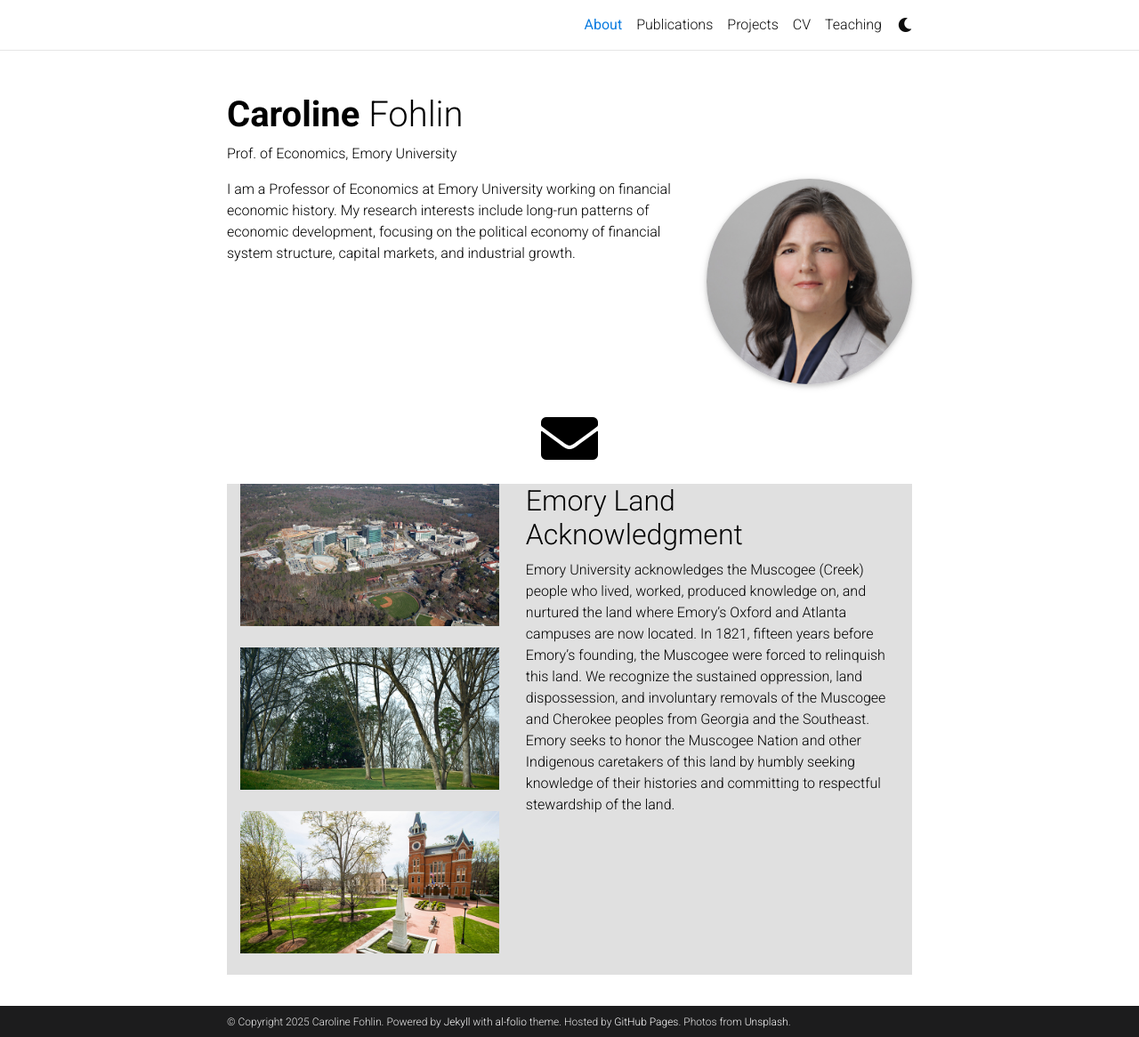
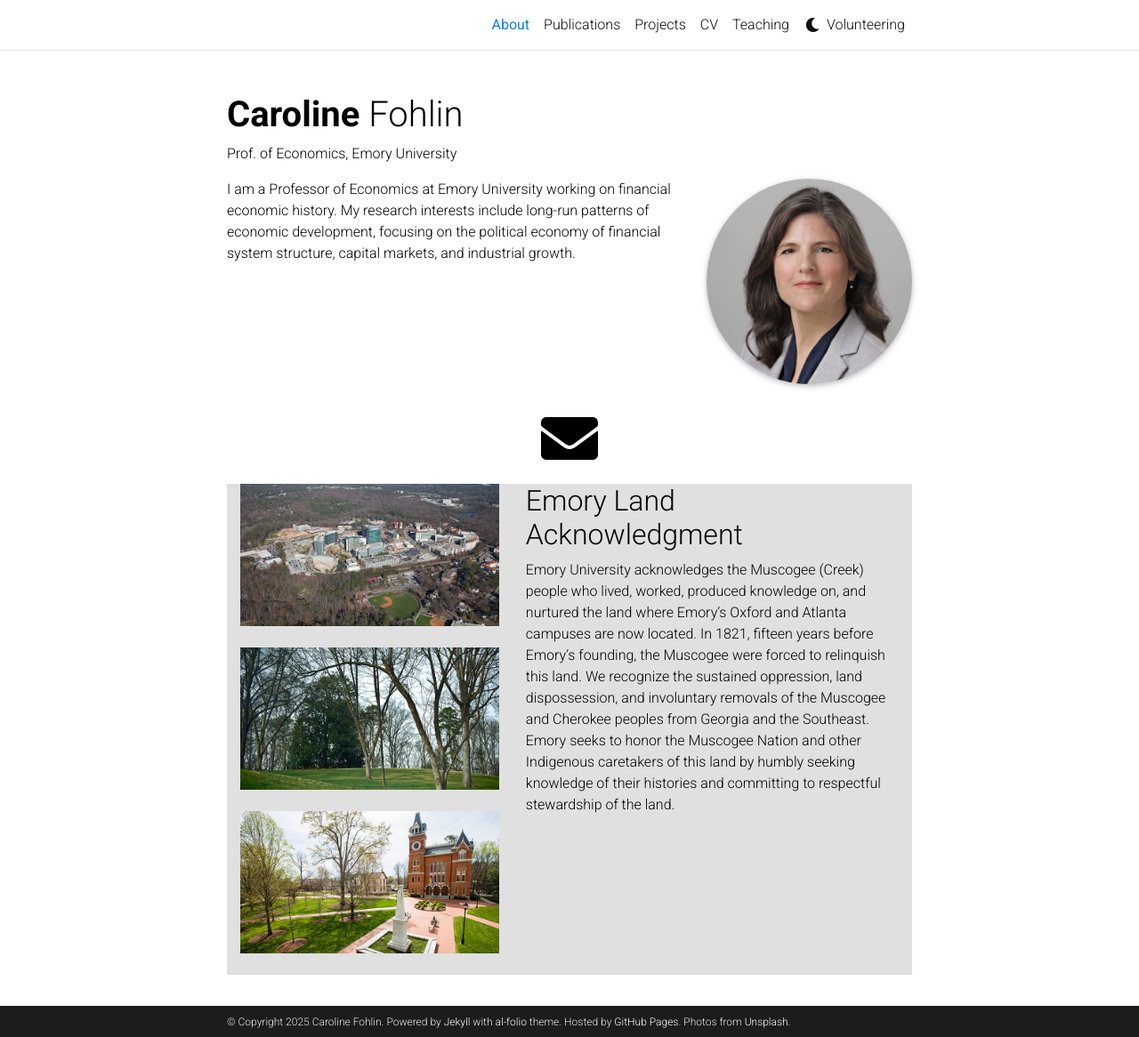
Before and after one commit to caroline-fohlin/caroline-fohlin.github.io, a Jekyll site: the page built from _pages/about.md, in a window 1280 px wide and 1166 px high. Shown: the whole window at 89% size. Built offline with Jekyll 4.4.1, drawn with Linux system fonts in a browser that asks for light colours; full-size pictures stand in for the smaller copies a plugin makes; comment, search, counter and statistics services are not loaded; a style sheet for code colours, icons or effects is not loaded.

Commit message:
Update header.html

```diff
--- a/_includes/header.html
+++ b/_includes/header.html
@@ -103,6 +103,15 @@
                   <i class="fas fa-sun"></i>
                 </button>
               </li>
+
+              <li class="nav-item {% if page.url contains 'volunteering' %}active{% endif %}">
+                    <a class="nav-link" href="{{ '/volunteering/' | relative_url }}">Volunteering
+                    {%- if page.url contains 'volunteering' -%}
+                    <span class="sr-only">(current)</span>
+                    {%- endif -%}
+                    </a>
+              </li>
+
               {%- endif %}
             </ul>
           </div>
```
